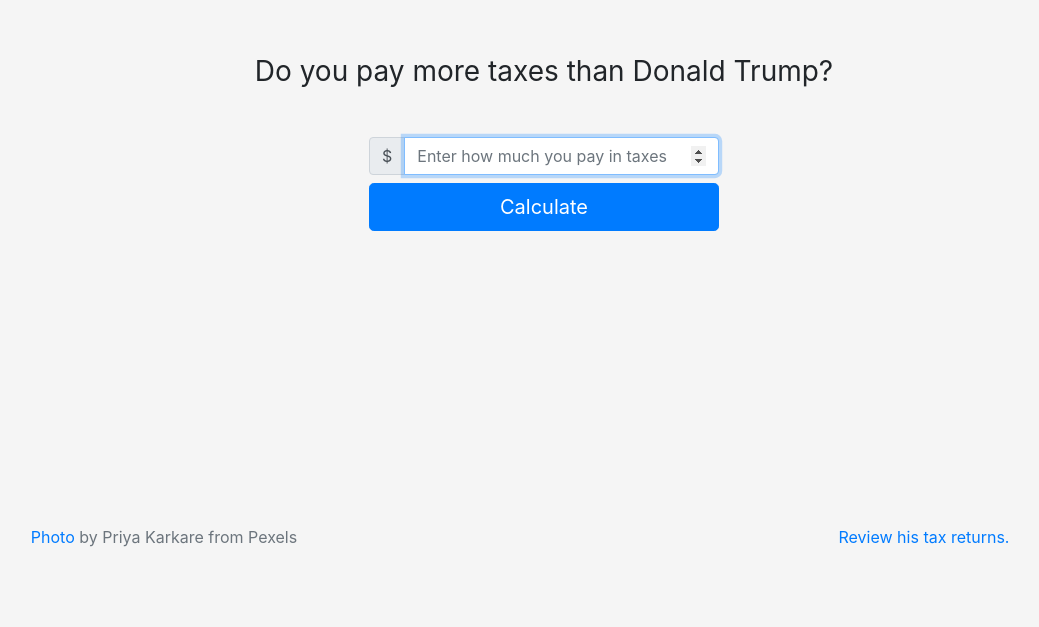
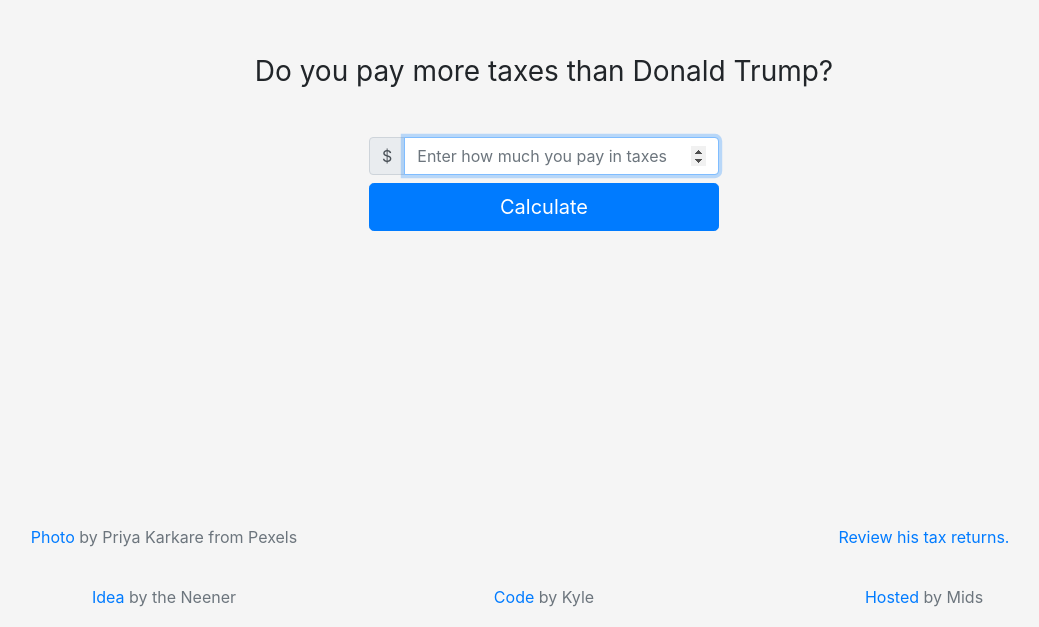
Before and after one commit to kyletaylored/do-you-pay-more-taxes-than-trump, a plain HTML site: page index.html in a window 1280 px wide. Shown: the part 233-860 px from the top of the page, without its empty margins (96-1135 px from the left). Before the commit the page ends 800 px from the top, so only its background shows below. Drawn offline with nearby package versions, Linux system fonts and the light colour scheme.

Commit message:
some formatting. attribution if want

```diff
--- a/index.html
+++ b/index.html
@@ -2,7 +2,7 @@
 <html lang="en">
   <head>
     <meta charset="utf-8" />
-    <meta name="viewport" content="width=device-width, initial-scale=1, shrink-to-fit=no" />
+    <meta name="viewport" content="width=device-width, initial-scale=1, shrink-to-fit=yes" />
 
     <!-- Primary Meta Tags -->
     <title>Do you pay more tax than Donald Trump!?!</title>
@@ -21,7 +21,7 @@
     <meta property="twitter:url" content="https://www.doyoupaymoretaxthantrump.com/" />
     <meta property="twitter:title" content="Do you pay more tax than Donald Trump!?!" />
     <meta property="twitter:description" content="Yes!" />
-    <meta property="twitter:image" content="" />
+    <meta property="twitter:image" content="trump-tower.jpg" />
 
     <!-- <link rel="icon" href="favicon.ico" /> -->
     <!-- Bootstrap core CSS -->
@@ -56,13 +56,27 @@
     <footer class="footer mt-auto container">
       <div class="row">
         <div class="col-md-4">
-          <span class="text-muted"
-            ><a href="https://www.pexels.com/photo/low-angle-photography-of-gray-concrete-building-under-blue-sky-3653211/">Photo</a> by Priya Karkare from
-            Pexels</span
-          >
+          <span class="text-muted">
+            <a href="https://www.pexels.com/photo/low-angle-photography-of-gray-concrete-building-under-blue-sky-3653211/">Photo</a> by Priya Karkare from
+            Pexels</span>
         </div>
         <div class="col-md-4 offset-md-4">
           <a href="https://www.nytimes.com/interactive/2020/09/27/us/donald-trump-taxes.html">Review his tax returns.</a>
+        </div>
+      </div>
+      <div class="row">
+        <div class="col-md-4">
+          <span class="text-muted">
+            <a href="https://twitter.com/theneener">Idea</a> by the Neener</span>
+        </div>
+        <div class="col-md-4">
+          <span class="text-muted">
+            <a href="https://twitter.com/kyletaylored">Code</a> by Kyle</span>
+        </div>
+        <div class="col-md-4">
+          <span class="text-muted">
+            <a href="https://twitter.com/midsandhighs">Hosted</a> by Mids</span>
+        </div>
         </div>
       </div>
     </footer>
```
